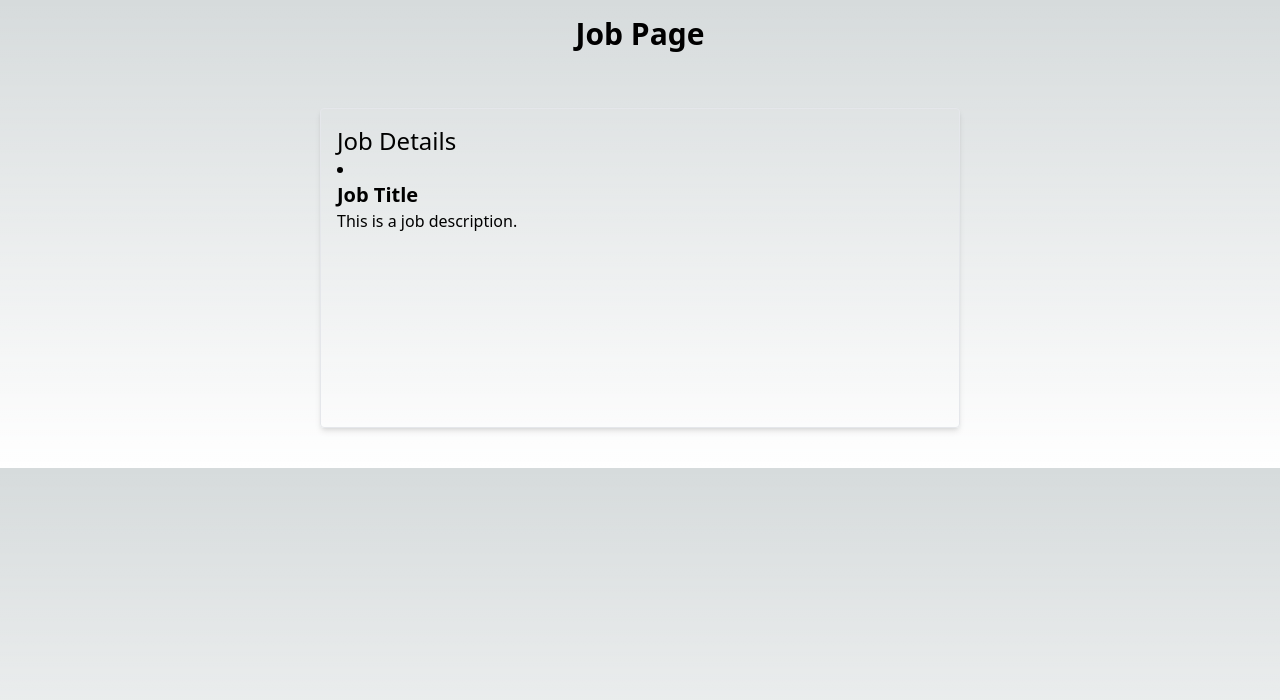
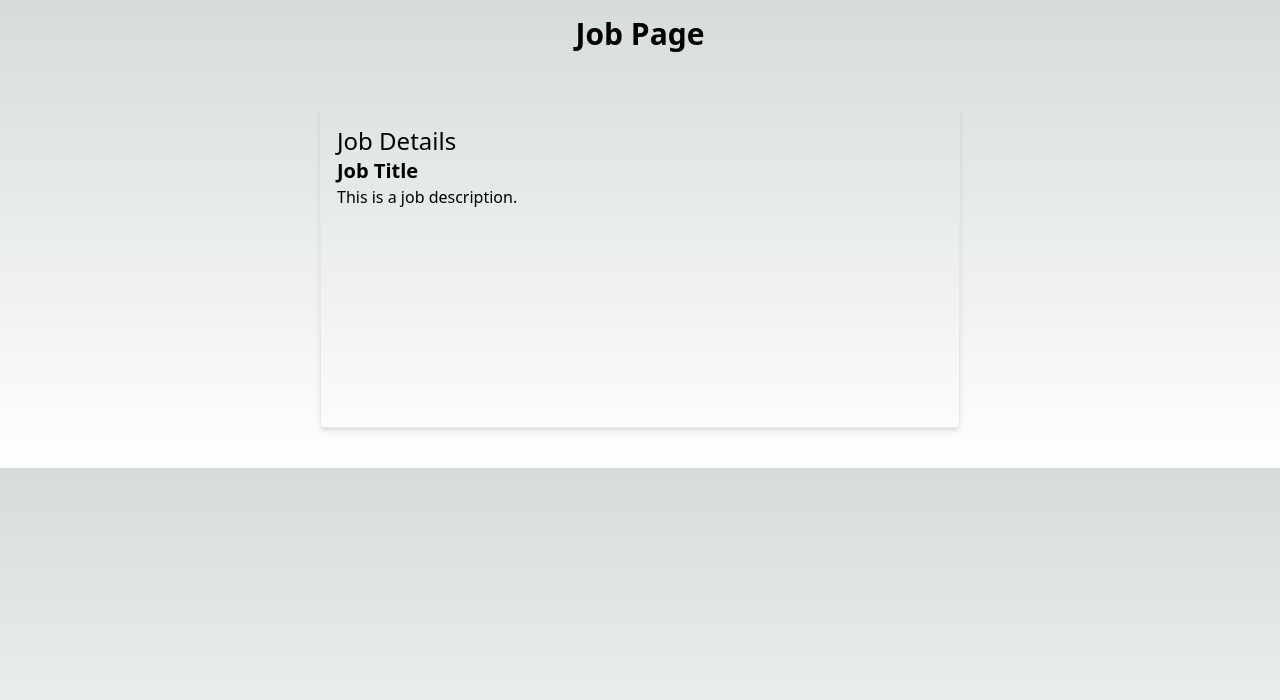
Before and after one commit to lambley/job-search-client, a Next.js app: page /jobs/0 in a window 1280 px wide. Shown: the top 700 px of the page. Built offline with nearby package versions, Linux system fonts and the light colour scheme; no server answers.

Commit message:
remove list decoration

```diff
--- a/src/components/job/card.tsx
+++ b/src/components/job/card.tsx
@@ -5,7 +5,7 @@ export default function Card(props: JobDbResponse) {
   const { id, title, description } = props;
 
   return (
-    <li key={id}>
+    <li key={id} className="list-none">
       <h3 className="text-xl font-semibold">{title}</h3>
       <p>{description}</p>
     </li>
```
